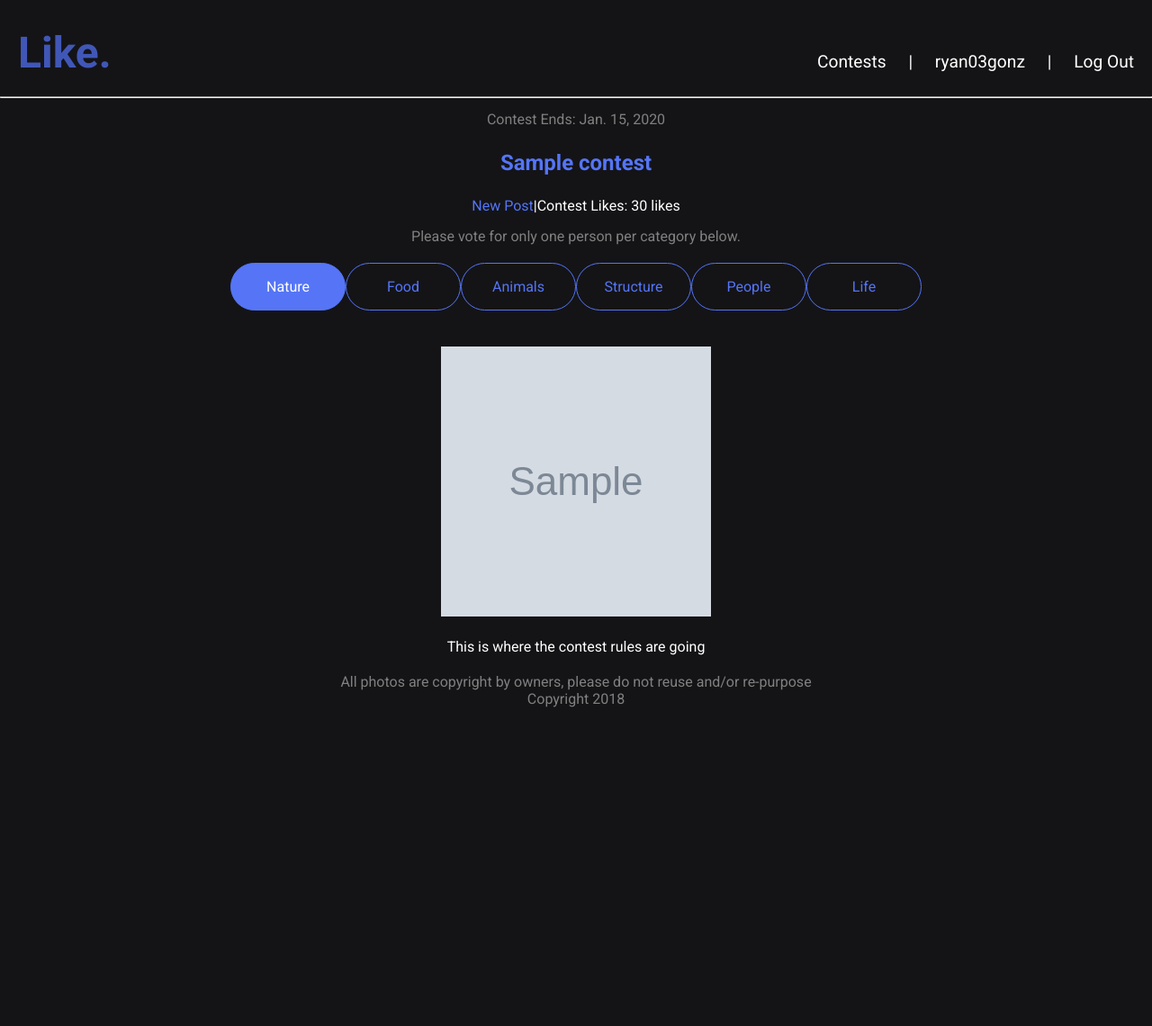
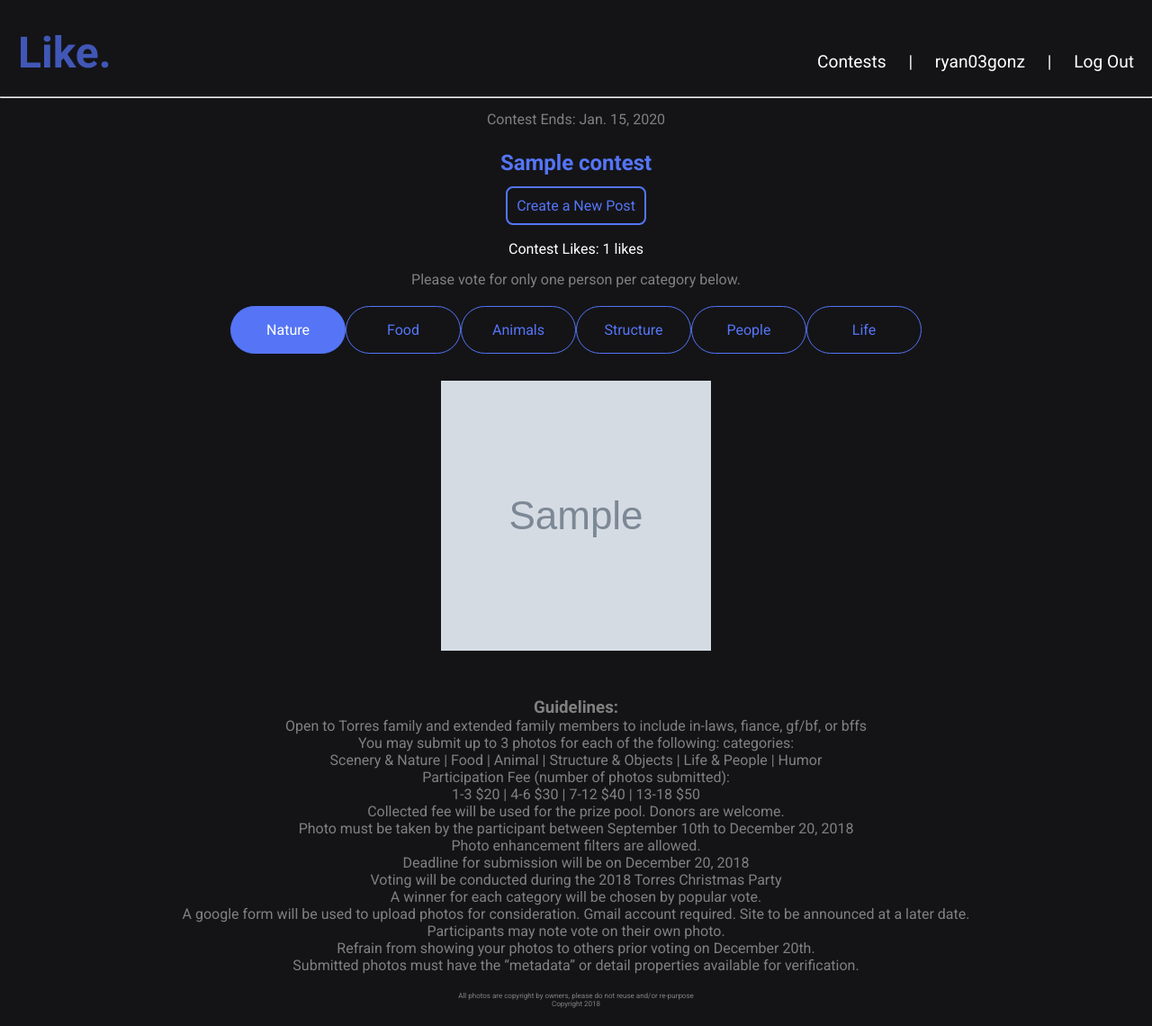
Before and after one commit to helloryantg/photo_contest, a Django app: page /contests/1/ in a window 1280 px wide. Shown: the whole page at 90% size. Before the commit the page ends 786 px from the top, so only its background shows below. Run offline with Django 3.2, Linux system fonts and the light colour scheme; a user stored in the database is signed in; tables that the repository leaves empty hold one stand-in row (values such as "Sample post"); grey boxes marked "Sample" are stand-in pictures; parts of the project's set-up code (start-up, migrations or seed data) failed here and were passed over.

Commit message:
fix likes

```diff
--- a/main_app/static/style.css
+++ b/main_app/static/style.css
@@ -5,6 +5,13 @@
     text-align: center;
     font-family: 'Roboto', sans-serif;
     text-decoration: none;
+}
+
+.btn {
+    height: 30px;
+    width: 100px;
+    background-color: black;
+    color: white;
 }
 
 .photo {
@@ -39,7 +46,7 @@ li {
 }
 
 .posts {
-    margin: 20px;
+    margin: 10px;
     width: 100%;
 }
 
@@ -58,6 +65,7 @@ body {
 footer {
     color: grey;
     padding: 20px;
+    font-size: 50%;
 }
 
 form {
@@ -186,11 +194,6 @@ h4 {
     line-height: 3em;
 }
 
-.new-post {
-    display: flex;
-    flex-direction: row;
-}
-
 .comment-item {
     height: 100px;
     padding-top: 10px 0;
@@ -202,6 +205,21 @@ h4 {
 
 .blue {
     color: #5575F6;
+}
+
+.c-new-post {
+    border: 2px solid #5575F6;
+    padding: 10px;
+    border-radius: 8px;
+}
+
+.c-new-post:hover {
+    background-color: #5575F6;
+    color: white;
+}
+
+.contest-rules {
+    font-size: 50%;
 }
 
 @media only screen and (min-width: 600px) {
@@ -223,7 +241,6 @@ h4 {
     }
 
     .posts {
-        width: 30%;
 
     }
 
@@ -259,9 +276,9 @@ h4 {
 
     .post-container {
         display: flex;
+        flex-direction: row;
         justify-content: center;
-        /* flex-flow: row wrap; */
-        width: 80%;
+        width: 90%;
         margin: 0 auto;
     }
 
@@ -275,4 +292,12 @@ h4 {
         justify-content: center;
         align-items: center;
     }
+
+    .footer {
+        font-size: 90%;
+    }
+
+    .contest-rules {
+        font-size: 100%;
+    }
 }
--- a/main_app/templates/contests/index.html
+++ b/main_app/templates/contests/index.html
@@ -17,8 +17,8 @@
         <div class="contest-likes">
             {% if user.is_authenticated %}
                 <div class="new-post">
-                    <a class="blue" href="{% url 'posts_create' contest.id %}">New Post</a> |
-                    <p>Contest Likes: 30 likes</p>
+                    <a class="blue c-new-post" href="{% url 'posts_create' contest.id %}">Create a New Post</a>
+                    <p>Contest Likes: {{total_likes}} likes</p>
                 </div>
             {% else %}
                 <a class ="blue-btn" href="{% url 'signup' %}">Sign in to vote!</a>
@@ -43,8 +43,25 @@
             </a>
         {% endfor %}
     </div>
-    <div class="contest-rules">
-        <p>This is where the contest rules are going</p>
+    <br>
+    <br>
+    <div class="contest-rules grey">
+        <h3>Guidelines:</h3>
+        <p>Open to Torres family and extended family members to include in-laws, fiance, gf/bf, or bffs</p>
+        <p>You may submit up to 3 photos for each of the following: categories:</p>
+        <p>Scenery & Nature | Food | Animal | Structure & Objects | Life & People | Humor</p>
+        <p>Participation Fee (number of photos submitted):</p>
+        <p>1-3 $20 | 4-6 $30 | 7-12 $40 | 13-18 $50</p>
+        <p>Collected fee will be used for the prize pool. Donors are welcome.</p>
+        <p>Photo must be taken by the participant between September 10th to December 20, 2018</p>
+        <p>Photo enhancement filters are allowed.</p>
+        <p>Deadline for submission will be on December 20, 2018</p>
+        <p>Voting will be conducted during the 2018 Torres Christmas Party</p>
+        <p>A winner for each category will be chosen by popular vote.</p>
+        <p>A google form will be used to upload photos for consideration. Gmail account required. Site to be announced at a later date.</p>
+        <p>Participants may note vote on their own photo.</p>
+        <p>Refrain from showing your photos to others prior voting on December 20th.</p>
+        <p>Submitted photos must have the “metadata” or detail properties available for verification.</p>
     </div>
 </div>
 {% endblock %}
--- a/main_app/templates/posts/detail.html
+++ b/main_app/templates/posts/detail.html
@@ -13,13 +13,13 @@
         {% endifequal %}
             <p>{{post.created_at}}</p>
             <p>Photo likes: {{likes}}</p>
-            {% if has_liked == False %}
+            {% if like == None %}
                 {% if has_liked_category == False %}
                     <a href="{% url 'add_like' post.id %}">Like the Photo!</a>
 
                 {% endif %}
             {% else %}
-                <a href="{% url 'add_like' post.id %}">UnLike the Photo!</a>
+                <a href="{% url 'un_like' like.id %}">UnLike the Photo!</a>
             {% endif %}
             <br>
 
--- a/main_app/urls.py
+++ b/main_app/urls.py
@@ -8,16 +8,20 @@ urlpatterns = [
     path('logout/', views.logout_view, name='logout'),
     path('signup/', views.signup, name='signup'),
     path('accounts/<int:id>/', views.my_account, name='my_account'),
+
     path('contests/<int:contest_id>/', views.photos_page, name='photos_page'),
     path('contests/create/', views.ContestCreate.as_view(), name='contests_create'),
     path('contests/<int:pk>/update/', views.ContestUpdate.as_view(), name='contests_update'),
     path('contests/<int:pk>/delete/', views.ContestDelete.as_view(), name='contests_delete'),
+
     path('posts/<int:contest_id>/create/', views.PostCreate.as_view(), name='posts_create'),
     path('posts/<int:pk>/update/', views.PostUpdate.as_view(), name='posts_update'),
     path('posts/<int:pk>/delete/', views.PostDelete.as_view(), name='posts_delete'),
     path('posts/<int:post_id>', views.posts_detail, name='posts_detail'),
     path('posts/<int:post_id>/add_comment/', views.add_comment, name='add_comment'),
+    path('posts/<int:post_id>/add_like', views.add_like, name='add_like'),
+    path('un_like/<int:like_id>/', views.un_like, name='un_like'),
+
     path('comments/<int:pk>/update/', views.CommentUpdate.as_view(), name='comments_update'),
     path('comments/<int:pk>/delete/', views.CommentDelete.as_view(), name='comments_delete'),
-    path('posts/<int:post_id>/add_like', views.add_like, name='add_like'),
 ]
--- a/main_app/views.py
+++ b/main_app/views.py
@@ -15,6 +15,7 @@ import boto3
 S3_BASE_URL = 'https://s3-us-west-1.amazonaws.com/'
 BUCKET = 'like-photo-contest'
 
+@method_decorator(login_required, name='dispatch')
 class CommentUpdate(UpdateView):
     model = Comment
     fields = ['text']
@@ -32,9 +33,10 @@ class CommentDelete(DeleteView):
         Comment.objects.get(id=int(kwargs['pk'])).delete()
         return redirect(f"/posts/{post_id}")
 
+@method_decorator(login_required, name='dispatch')
 class PostCreate(CreateView):
     model = Post
-    fields = ['title', 'description', 'category']
+    fields = ['title', 'category']
 
     def form_valid(self, form):
        post = form.instance
@@ -52,39 +54,59 @@ class PostCreate(CreateView):
            except:
                print('An error occurred uploading file to S3')
        post.save()
-       return redirect("/")
+       return redirect(f"/posts/{post.id}")
 
     def get_context_data(self, **kwargs):
         context = super().get_context_data(**kwargs)
         context['contest_id'] = int(self.kwargs['contest_id'])
         return context
 
+@method_decorator(login_required, name='dispatch')
 class PostUpdate(UpdateView):
     model = Post
-    fields = '__all__'
+    fields = ['title', 'category']
 
     def form_valid(self, form):
-        self.object = form.save(commit=False)
-        self.object.save()
-        return HttpResponseRedirect('/')
+       post = form.instance
+       post.user = self.request.user
+       photo_file = self.request.FILES.get('photo-file', None)
+       if photo_file:
+           s3 = boto3.client('s3')
+           key = uuid.uuid4().hex[:6] + \
+               photo_file.name[photo_file.name.rfind('.'):]
+           try:
+               s3.upload_fileobj(photo_file, BUCKET, key)
+               photo_url = f"{S3_BASE_URL}{BUCKET}/{key}"
+               post.photo_url = photo_url
+           except:
+               print('An error occurred uploading file to S3')
+       post.save()
+       return redirect(f"/posts/{post.id}")
+
+#     def update_variable(self, value):
+#         data = value
+#         return data
+# register.filter('update_variable', update_variable)
 
 @method_decorator(login_required, name='dispatch')
 class PostDelete(DeleteView):
     model = Post
 
     def post(self, request, *args, **kwargs):
-       self.object = self.get_object()
-       if self.object.user == request.user:
+        self.object = self.get_object()
+        if self.object.user == request.user:
            self.object.delete()
-           return redirect('/')
-       else:
-           return redirect('/')
+           return redirect("/contests/1")
+        else:
+           return redirect("/contests/1")
 
+@method_decorator(login_required, name='dispatch')
 class ContestCreate(CreateView):
     model = Contest
     fields = '__all__'
     success_url = '/'
 
+@method_decorator(login_required, name='dispatch')
 class ContestUpdate(UpdateView):
     model = Contest
     fields = '__all__'
@@ -99,7 +121,6 @@ class ContestDelete(DeleteView):
     model = Contest
     success_url = '/'
 
-# Create your views here.
 def landing(request):
     contests = Contest.objects.all()
     return render(request, 'landing.html', { 'contests': contests })
@@ -140,6 +161,8 @@ def signup(request):
             user = form.save()
             login(request, user)
             return redirect('/')
+        else:
+            return redirect('/signup/')
     else:
         form = UserCreationForm()
         return render(request, 'signup.html', {'form': form})
@@ -154,16 +177,17 @@ def photos_page(request, contest_id):
     contest = Contest.objects.get(id=contest_id)
     cat = request.GET.get('category', 'N')
     posts = contest.post_set.filter(category=cat)
-    return render(request, 'contests/index.html', {'contest': contest, 'posts' : posts, 'cat': cat})
+    total_likes = Like.objects.filter(post__contest=contest).count()
+    return render(request, 'contests/index.html', {'contest': contest, 'posts' : posts, 'cat': cat, 'total_likes': total_likes})
 
 def posts_detail(request, post_id):
     post = Post.objects.get(id=post_id)
     has_liked_category = Like.objects.filter(post__category=post.category, user=request.user).exists()
-    has_liked = Like.objects.filter(post=post, user=request.user).exists()
+    like = Like.objects.filter(post=post, user=request.user).first()
     comments = Comment.objects.filter(post=post)
     likes = post.like_set.all().count()
     comment_form = CommentForm()
-    return render(request, 'posts/detail.html', { 'post': post, 'comment_form' : comment_form, 'comments': comments, 'likes': likes, 'has_liked_category': has_liked_category, 'has_liked': has_liked })
+    return render(request, 'posts/detail.html', { 'post': post, 'comment_form' : comment_form, 'comments': comments, 'likes': likes, 'has_liked_category': has_liked_category, 'like': like })
 
 @login_required
 def add_comment(request, post_id):
@@ -175,9 +199,16 @@ def add_comment(request, post_id):
         new_comment.save()
     return redirect('posts_detail', post_id=post_id)
 
+@login_required
 def add_like(request, post_id):
     post = Post.objects.get(id=post_id)
     has_liked = Like.objects.filter(post__category=post.category, user=request.user).exists()
     if not has_liked:
         new_like, created = Like.objects.get_or_create(user=request.user, post_id=post_id)
     return redirect('posts_detail', post_id=post_id)
+
+def un_like(request, like_id):
+    like = Like.objects.get(id=like_id)
+    post_id = like.post_id
+    like.delete()
+    return redirect('posts_detail', post_id=post_id)
```
Also changed, not shown: main_app/templates/main_app/post_form.html (+11 -2 lines).
